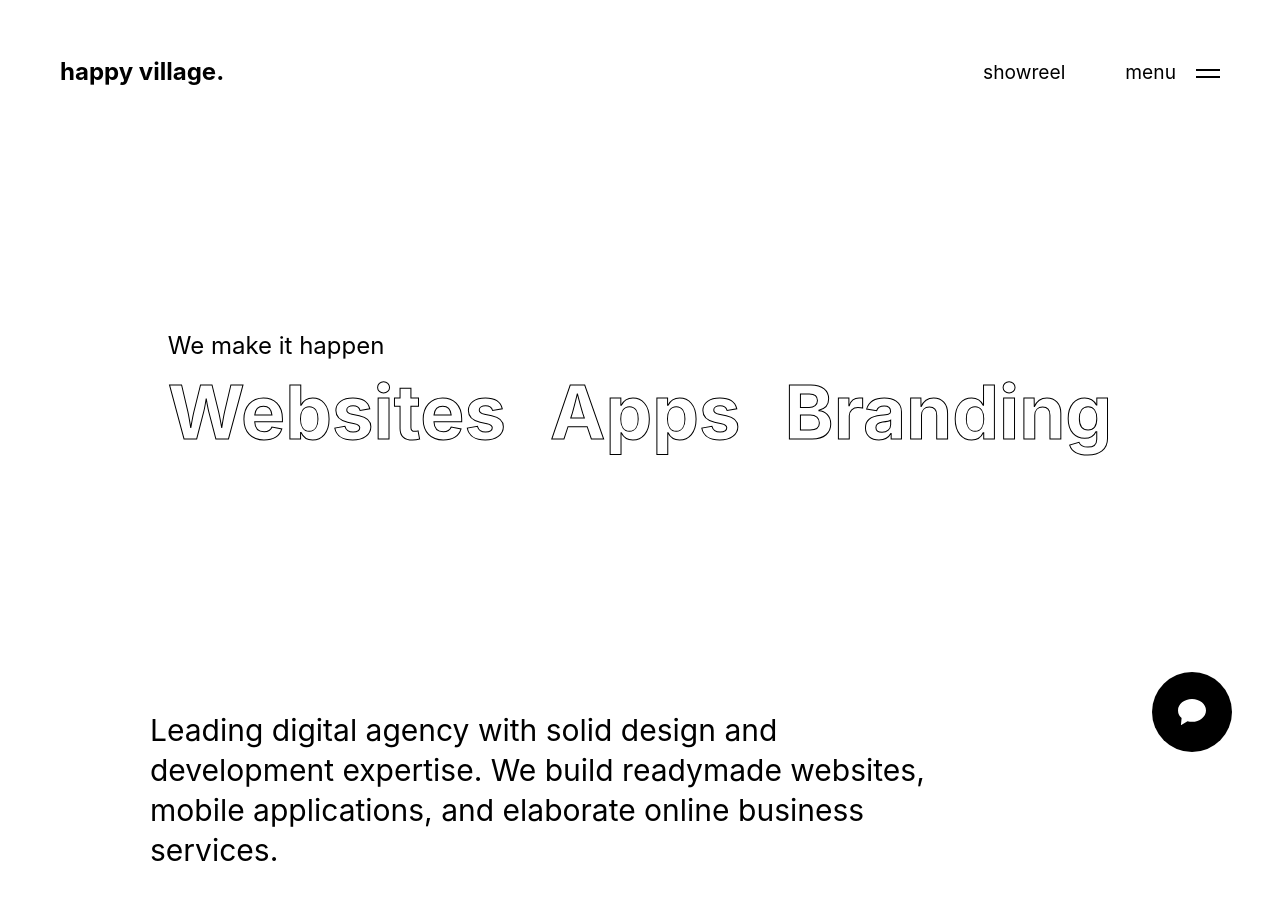
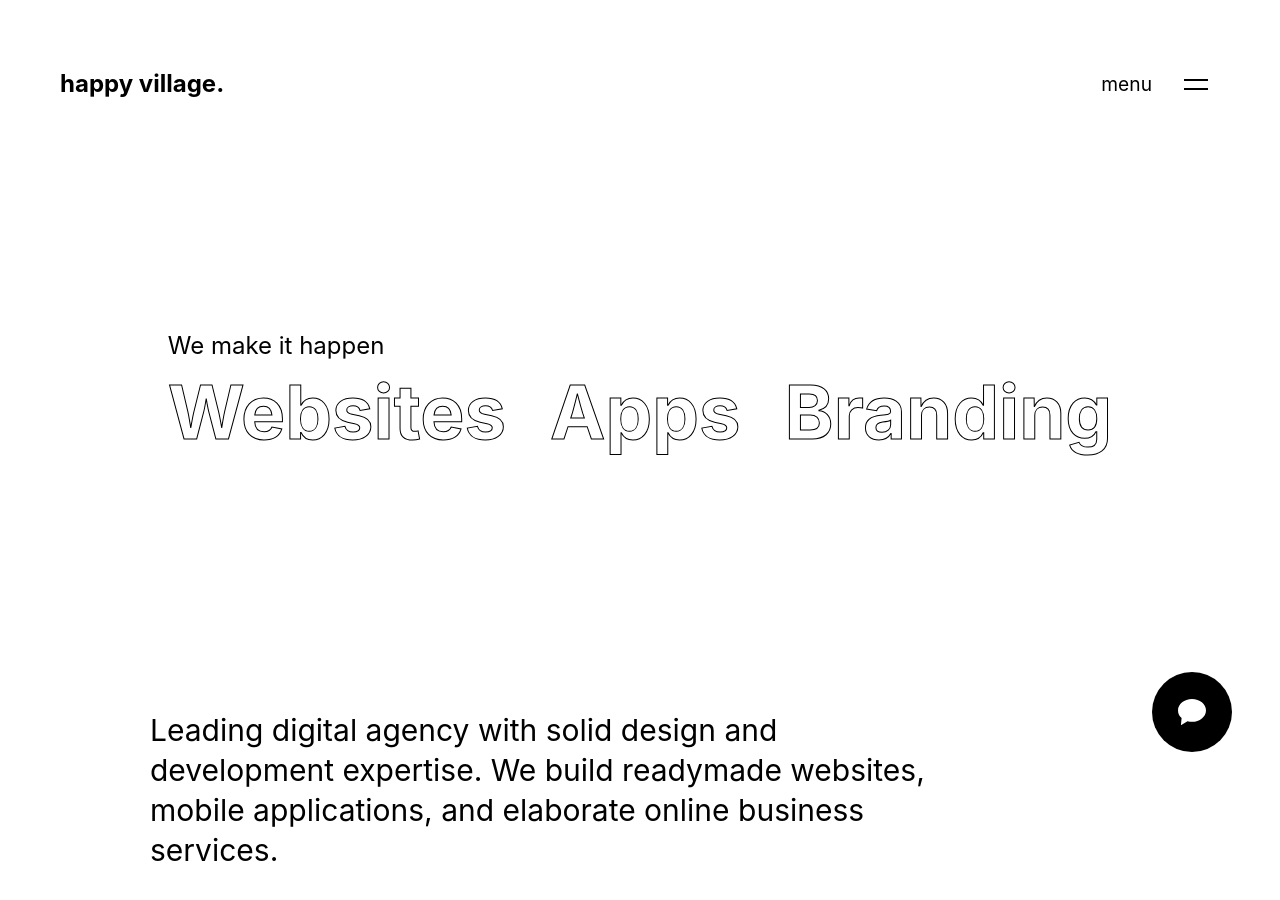
Before and after one commit to jurrianlammerts/happy-village, a Next.js app: page / in a window 1280 px wide. Built offline with nearby package versions, Linux system fonts and the light colour scheme.

Commit message:
Fixed more menu UX

```diff
--- a/components/Header.js
+++ b/components/Header.js
@@ -1,4 +1,6 @@
-const Header = ({ handleMenu }) => (
+import { Cross as Hamburger } from 'hamburger-react';
+
+const Header = ({ handleMenu, menuOpen }) => (
   <header>
     <div className="header-inner">
       <div className="header-inner-col left">
@@ -8,14 +10,17 @@ const Header = ({ handleMenu }) => (
       </div>
       <div className="header-inner-col right">
         <div className="header-inner-nav">
-          <span className="header-inner-nav-link">showreel</span>
-          <button onClick={handleMenu} className="header-inner-nav-menu">
+          {/* <span className="header-inner-nav-link">showreel</span> */}
+          <div className="header-inner-nav-menu">
             <span className="header-inner-nav-link">menu</span>
-            <div className="header-inner-nav-menu-hamburger">
-              <span></span>
-              <span></span>
-            </div>
-          </button>
+            <Hamburger
+              toggled={menuOpen}
+              toggle={handleMenu}
+              size={24}
+              duration={0.2}
+              label="Show menu"
+            />
+          </div>
         </div>
       </div>
     </div>
--- a/components/Layout.js
+++ b/components/Layout.js
@@ -1,6 +1,7 @@
 import { useEffect, useState } from 'react';
 import PropTypes from 'prop-types';
 import { gsap } from 'gsap';
+import { Cross as Hamburger } from 'hamburger-react';
 
 import Header from './Header';
 import Menu from './Menu';
@@ -8,9 +9,11 @@ import Backdrop from './Backdrop';
 
 const Layout = ({ children }) => {
   const [menuOpen, setMenuOpen] = useState(false);
-  console.log('menuOpen:', menuOpen);
 
   const handleMenu = () => {
+    const body = document.querySelector('body');
+    !menuOpen && body.classList.add('fixed');
+    menuOpen && body.classList.remove('fixed');
     setMenuOpen(!menuOpen);
   };
 
@@ -27,9 +30,9 @@ const Layout = ({ children }) => {
 
   return (
     <>
-      <Header handleMenu={handleMenu} />
+      <Header handleMenu={handleMenu} menuOpen={menuOpen} />
       {menuOpen && <Menu open={menuOpen} handleMenu={handleMenu} />}
-      {menuOpen && <Backdrop />}
+      {menuOpen && <Backdrop setMenuOpen={setMenuOpen} />}
       {children}
     </>
   );
--- a/components/Menu.js
+++ b/components/Menu.js
@@ -1,12 +1,8 @@
 import Link from 'next/link';
-import PropTypes from 'prop-types';
 
-const Menu = ({ open, handleMenu }) => (
+const Menu = () => (
   <div className="menu">
     <div className="menu-inner">
-      <button onClick={handleMenu} className="menu-close-btn">
-        close
-      </button>
       <div className="menu-inner-row">
         <ul className="menu-list left">
           <span className="menu-list-label">Social</span>
@@ -72,8 +68,3 @@ const Menu = ({ open, handleMenu }) => (
 );
 
 export default Menu;
-
-Menu.propTypes = {
-  open: PropTypes.bool.isRequired,
-  handleMenu: PropTypes.func.isRequired,
-};
--- a/package.json
+++ b/package.json
@@ -9,6 +9,7 @@
   },
   "dependencies": {
     "gsap": "^3.6.0",
+    "hamburger-react": "^2.4.0",
     "next": "10.0.6",
     "prop-types": "^15.7.2",
     "react": "17.0.1",
--- a/sass/components/header.scss
+++ b/sass/components/header.scss
@@ -3,6 +3,7 @@ header {
   top: 60px;
   left: 60px;
   right: 60px;
+  z-index: 13;
   .header-inner {
     display: flex;
     align-items: center;
@@ -23,6 +24,7 @@ header {
           &:first-child {
             margin-right: 60px;
           }
+          z-index: 10;
           display: block;
           font-size: 1.2rem;
         }
@@ -33,16 +35,62 @@ header {
             margin-right: 20px;
           }
           .header-inner-nav-menu-hamburger {
-            width: 24px;
-            position: relative;
-            top: 1px;
-            span {
-              border: 1px solid black;
-              position: relative;
-              display: block;
-              width: 100%;
-              height: 2px;
-              margin: 5px 0;
+            cursor: pointer;
+            z-index: 2;
+
+            svg {
+              stroke: #000;
+              transition: 0.2s;
+
+              g {
+                &:first-child {
+                  opacity: 1;
+                  transition: opacity 0s 0.2s;
+
+                  line {
+                    transition: transform 0.2s 0.2s;
+                    transform: translateY(0px);
+                    transform-origin: center;
+                  }
+                }
+
+                &:last-child {
+                  opacity: 0;
+                  transition: opacity 0s 0.2s;
+
+                  line {
+                    transition: transform 0.2s;
+                    transform: rotate(0deg);
+                    transform-origin: center;
+                  }
+                }
+              }
+            }
+
+            &.-menu-open svg {
+              g {
+                &:first-child {
+                  opacity: 1;
+                  transition: opacity 0s 0.2s;
+
+                  line {
+                    transition: transform 0.2s 0.2s;
+                    transform: rotate(-45deg);
+                    transform-origin: center;
+                  }
+                }
+
+                &:last-child {
+                  opacity: 0;
+                  transition: opacity 0s 0.2s;
+
+                  line {
+                    transition: transform 0.2s;
+                    transform: rotate(-45deg);
+                    transform-origin: center;
+                  }
+                }
+              }
             }
           }
         }
--- a/sass/components/menu.scss
+++ b/sass/components/menu.scss
@@ -9,14 +9,7 @@
   flex-direction: column;
   z-index: 12;
 
-  .menu-close-btn {
-    position: absolute;
-    top: 50px;
-    right: 60px;
-    padding: 1.5rem;
-    height: 1.5rem;
-    width: 1.5rem;
-  }
+
 
   ul,
   ul li {
@@ -24,6 +17,11 @@
     padding: 0;
     text-indent: 0;
     list-style-type: none;
+  }
+
+  .hamburger-react {
+    position: absolute;
+    z-index: 20;
   }
 
   .menu-inner {
@@ -86,6 +84,6 @@
   .menu-footer {
     display: flex;
     flex-direction: column;
-    padding: 0 0 4rem 4rem;
+    padding: 0 0 4rem 8rem;
   }
 }
--- a/sass/styles.scss
+++ b/sass/styles.scss
@@ -64,3 +64,7 @@ button {
 .loading {
   visibility: hidden;
 }
+
+.fixed {
+  overflow: hidden;
+}
--- a/utils/animatedCursor.js
+++ b/utils/animatedCursor.js
@@ -41,24 +41,29 @@ export default class Cursor {
   }
 
   onScaleMouse() {
+    // Loop through all items
     this.Item.forEach((link) => {
+      // If I am hovering on the item for on page load I want to scale the cursor media
       if (link.matches(':hover')) {
-        console.log(link);
         this.setVideo(link);
         this.ScaleCursor(this.Cursor.children[0], 0.8);
       }
+      //On mouse enter scale the media-cursor to .8
       link.addEventListener('mouseenter', () => {
         this.setVideo(link);
         this.ScaleCursor(this.Cursor.children[0], 0.8);
       });
+      //On mouse enter scale the media-cursor to 0
       link.addEventListener('mouseleave', () => {
         this.ScaleCursor(this.Cursor.children[0], 0);
       });
-      link.children[0].addEventListener('mouseenter', () => {
+      //Hover on a tag to expand to 1.2
+      link.children[1].addEventListener('mouseenter', () => {
         this.Cursor.classList.add('media-blend');
         this.ScaleCursor(this.Cursor.children[0], 1.2);
       });
-      link.children[0].addEventListener('mouseleave', () => {
+      // Bring scale back down .8
+      link.children[1].addEventListener('mouseleave', () => {
         this.Cursor.classList.remove('media-blend');
         this.ScaleCursor(this.Cursor.children[0], 0.8);
       });
```
Also changed, not shown: 1 other file (tests, documents, lock files or other folders).
